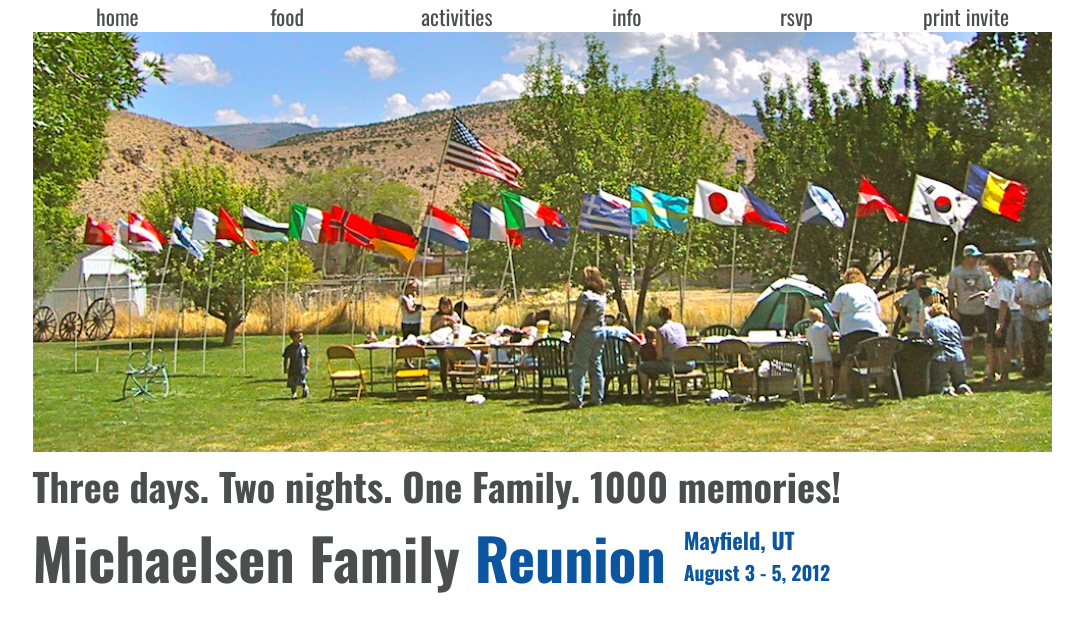
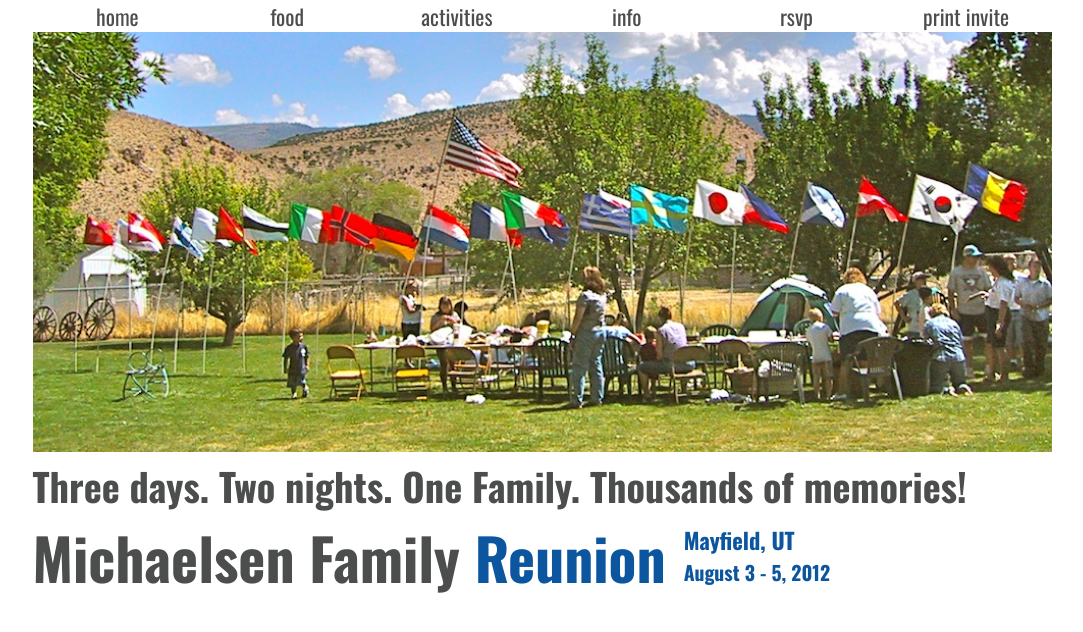
Before and after one commit to scizo/michaelsen-reunion, a Jekyll site: the page built from index.html, in a window 1280 px wide. Shown: the top 632 px of the page, without its empty margins (98-1181 px from the left). Built offline with Jekyll 4.4.1, drawn with Linux system fonts in a browser that asks for light colours.

Commit message:
1000 to Thousands

```diff
--- a/food.html
+++ b/food.html
@@ -7,16 +7,16 @@ layout: default
   <ul>
     <li>
       <span>Friday Dinner, 5:00pm - 6:30pm:</span>
-      lasagna, rolls, green salad, drinks, desert
+      lasagna, rolls, green salad, drinks, dessert
     </li>
     <li>(Earl Family)</li>
     <li>
-      <span>Saturady Brunch, 8:30am - 12:00pm:</span>
+      <span>Saturday Brunch, 8:30am - 12:00pm:</span>
       meat, pancakes, fruit, juice, coffee, cereal
     </li>
     <li>(Larue/Geneva Families)</li>
     <li>
-      <span>Saturady Dinner, 5:00pm - 6:30pm:</span>
+      <span>Saturday Dinner, 5:00pm - 6:30pm:</span>
       kettle roasted turkey, potatoes, vegetables, rolls
     </li>
     <li>(Alta/Myles Families)</li>
--- a/index.html
+++ b/index.html
@@ -2,7 +2,7 @@
 layout: default
 ---
 <img id="flags" src="images/flags.png" alt="The Flags of Mayfield"/>
-<h3 id="headline">Three days. Two nights. One Family. 1000 memories!</h3>
+<h3 id="headline">Three days. Two nights. One Family. Thousands of memories!</h3>
 <div id="title" class="clearfix">
   <h1>Michaelsen Family <span>Reunion</span></h1>
   <div id="location">
```
